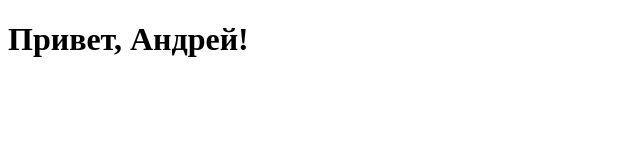
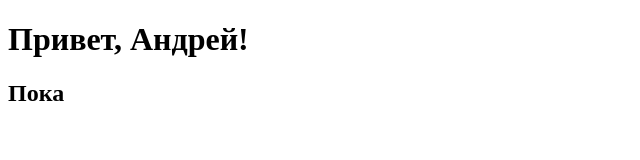
Before and after one commit to ntimof90/first-project, a plain HTML site: page index.html in a window 1280 px wide. Shown: the full height of the page, 0-640 px from the left. Drawn offline with Linux system fonts and the light colour scheme.

Commit message:
третий коммит

```diff
--- a/index.html
+++ b/index.html
@@ -8,5 +8,6 @@
 </head>
 <body>
   <h1>Привет, Андрей!</h1>
+  <h2>Пока</h2>
 </body>
 </html>
```
